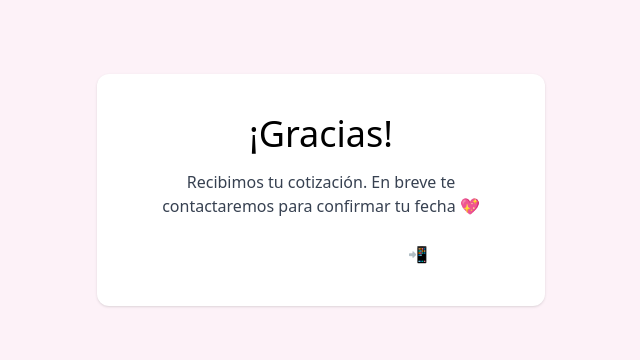
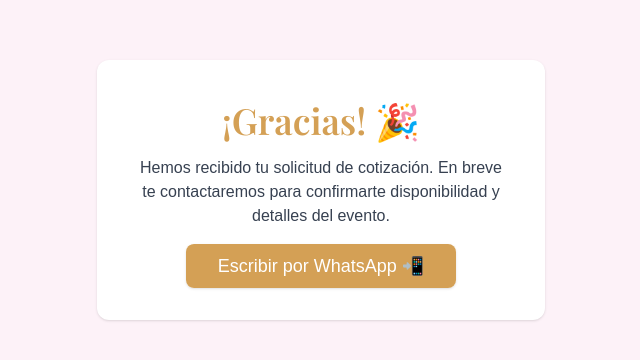
Before and after one commit to Maxlagartilloia/Gaby-Garz-n-Events, a plain HTML site: page gracias.html in a window 1280 px wide. Shown: the part 210-570 px from the top of the page, without its empty margins (319-959 px from the left). Drawn offline with nearby package versions, Linux system fonts and the light colour scheme.

Commit message:
Update gracias.html

```diff
--- a/gracias.html
+++ b/gracias.html
@@ -4,18 +4,30 @@
 <meta charset="UTF-8">
 <title>Gracias | Gaby Garzón Events</title>
 <script src="https://cdn.tailwindcss.com"></script>
+<link href="https://fonts.googleapis.com/css2?family=Playfair+Display:wght@600&display=swap" rel="stylesheet">
+
+<style>
+body { font-family: 'Poppins', sans-serif; }
+.title-font { font-family: 'Playfair Display', serif; }
+.gold { color: #d4a055; }
+.bg-gold { background-color: #d4a055; }
+</style>
 </head>
 
 <body class="bg-pink-50 flex items-center justify-center h-screen">
+
 <div class="bg-white p-10 rounded-xl shadow text-center max-w-md">
-    <h1 class="text-4xl title-font gold mb-4">¡Gracias!</h1>
+    <h1 class="text-4xl title-font gold mb-4">¡Gracias! 🎉</h1>
     <p class="text-gray-700 mb-6">
-        Recibimos tu cotización.
-        En breve te contactaremos para confirmar tu fecha 💖
+        Hemos recibido tu solicitud de cotización.
+        En breve te contactaremos para confirmarte disponibilidad y detalles del evento.
     </p>
 
-    <a href="https://wa.me/593XXXXXXXXX?text=Hola%20Gaby%2C%20acabo%20de%20enviar%20mi%20cotización"
-       class="bg-gold text-white px-8 py-3 rounded-lg">Escríbeme por WhatsApp 📲</a>
+    <a href="https://wa.me/593992004343?text=Hola%20Gaby%2C%20acabo%20de%20enviar%20mi%20cotización"
+       class="bg-gold text-white px-8 py-3 rounded-lg shadow text-lg">
+       Escribir por WhatsApp 📲
+    </a>
 </div>
+
 </body>
 </html>
```
